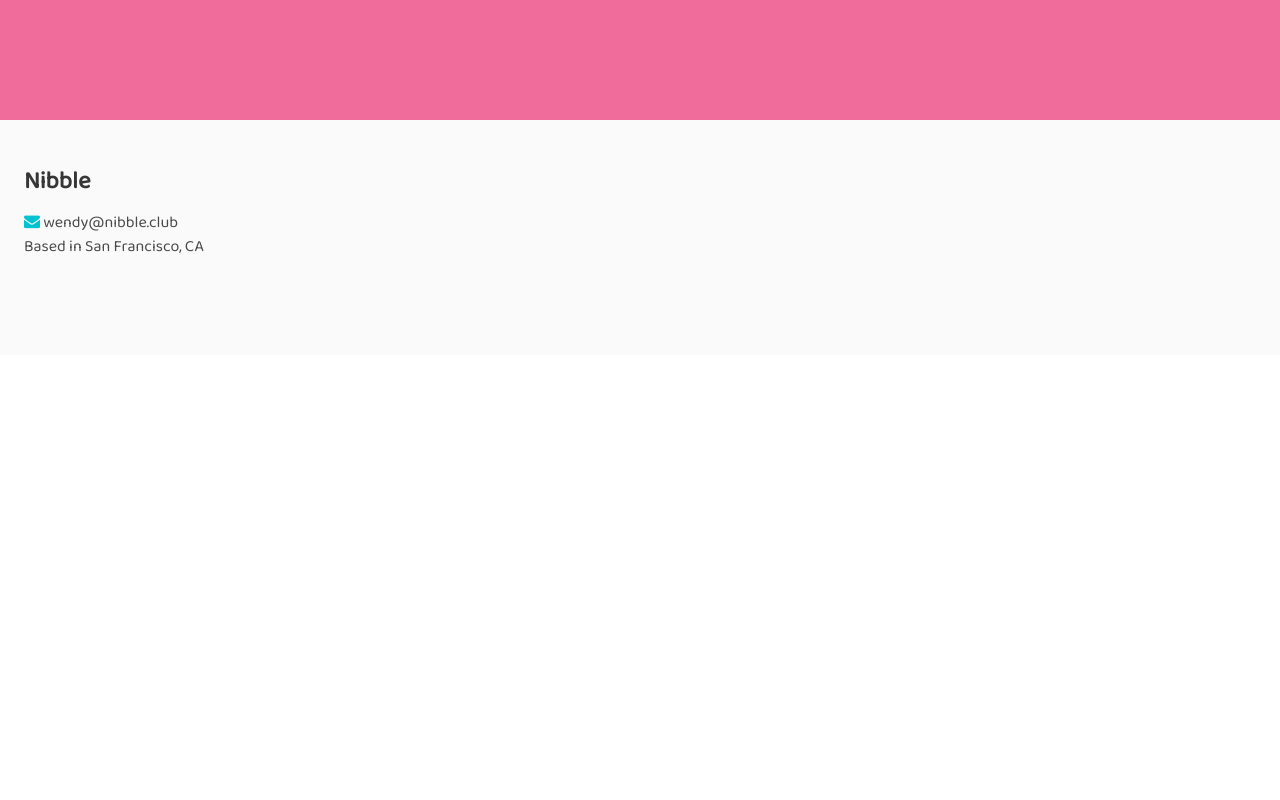
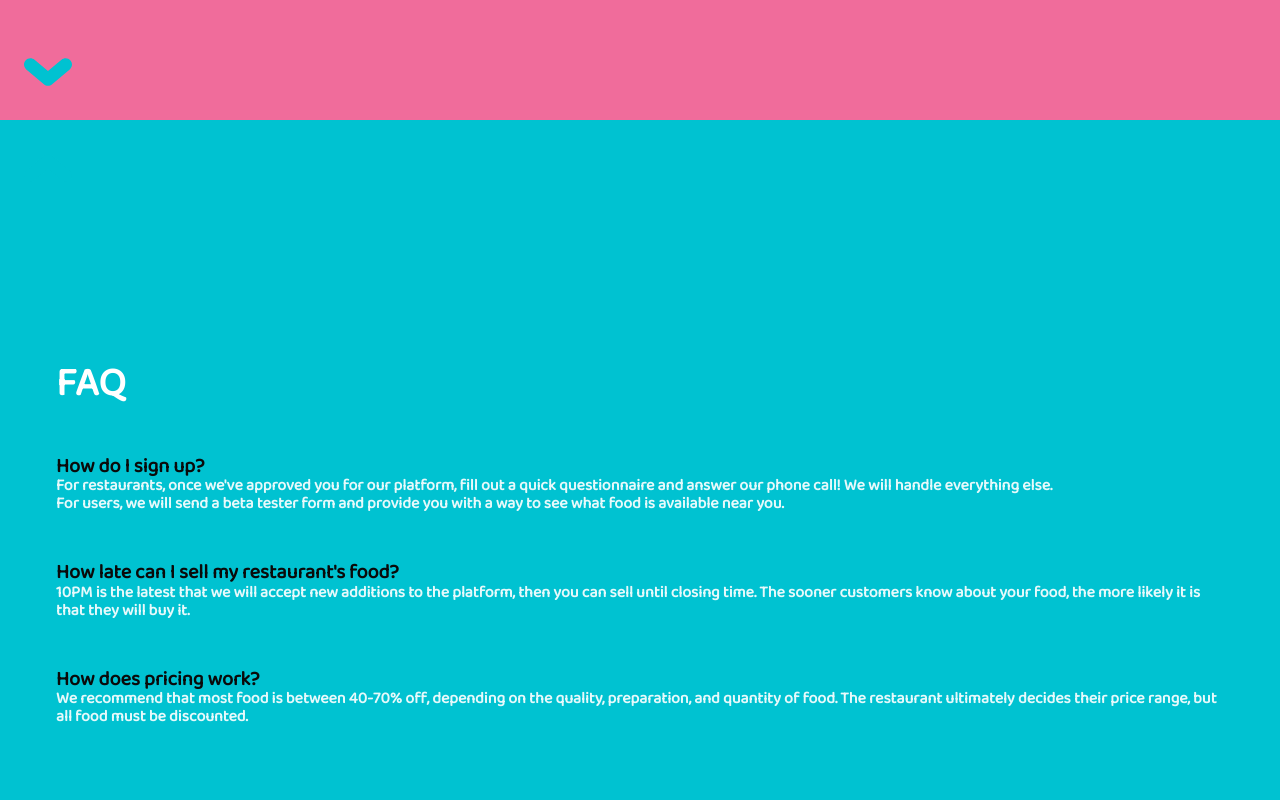
Before and after one commit to nibble-club/marketing-site, a website: page index.html in a window 1280 px wide. Shown: the part 2280-3080 px from the top of the page. Before the commit the page ends 2635 px from the top, so only its background shows below. Drawn offline with Linux system fonts and the light colour scheme.

Commit message:
added FAQ

```diff
--- a/index.html
+++ b/index.html
@@ -83,30 +83,38 @@
                     Did you know?
                     </h1>
                     <!-- Fact 1 -->
-                    <div class="content">
+                    <div class="content mb-6">
                         <h2 class="subtitle is-5 mb-0">
                         U.S. restaurants generate an estimated 22 to 33 billion pounds of food waste each year, largely driven by over-preparation of food,
                         extensive menu choices, and fluctuation in sales.
                         </h2>
-                        <p class="mb-6">-Natural Resources Defense Council</p>
+                        <!-- <p class="mb-6">-Natural Resources Defense Council</p> -->
                     </div>
 
                     <!-- Fact 2 -->
-                    <div class="content has-text-right">
+                    <div class="content has-text-right  mb-6">
                         <h2 class="subtitle is-5 mb-0">
-                        The restaurant industry spends an estimated $162 billion every year in costs related to wasted food.
+                        The restaurant industry spends an estimated $162 billion</br> every year in costs related to wasted food.
                         </h2>
-                        <p class="mb-6">-Environmental Protection Agency</p>
+                        <!-- <p class="mb-6">-Environmental Protection Agency</p> -->
                     </div>
 
                     <!-- Fact 3 -->
-                    <div class="content">
+                    <!-- <div class="content">
                         <h2 class="subtitle is-5 mb-0">
                             A 2017 <a href="https://champions123.org/wp-content/uploads/2017/03/report_-business-case-for-reducing-food-loss-and-waste.pdf">study</a> found that the median
                             restaurant sees more than an 8-fold financial return on investment in food waste reduction efforts.
                         </h2>
                         <p>-The Business Case for Reducing Food Loss and Waste Report</p>
-                    </div>
+                    </div> -->
+
+                    <!-- Fact 4 -->
+                    <div class="content  mb-6">
+                      <h2 class="subtitle is-5 mb-0">
+                        Restaurants working to prevent food waste </br>can cut their costs by 2 to 6 percent.
+                      </h2>
+                      <!-- <p>-Restaurant Hospitality</p> -->
+                  </div>
                 </div>
             </div>
             <div class="column px-6 is-one-fourth-tablet is-two-thirds-mobile">
@@ -171,7 +179,66 @@
                 </div>
             </div>
         </div>
+        <div class="hero-foot">
+          <figure class="image is-96x96 px-5 py-5">
+            <a href="#FAQ">
+              <img src="images/down-arrow.svg"/>
+            </a>
+          </figure>
+        </div>
     </section>
+
+        <!-- NIBBLE FAQ HERO -->
+        <section class="hero is-fullheight is-link" id="FAQ">
+          <div class="hero-head">
+            <figure class="image is-96x96 px-5 py-5">
+              <a href="#EXPLAIN">
+                <img src="images/up-arrow.svg"/>
+              </a>
+            </figure>
+          </div>
+          <div class="hero-body">
+              <div class="columns is-vcentered">
+                  <div class="column">
+                      <div class="container is-fluid">
+                          <h1 class="title is-2 mb-6">
+                              FAQ
+                          </h1>
+                          <!-- FAQ -->
+                            <div class="content mb-6">
+                              <h2 class="subtitle is-5 mb-0 has-text-black">
+                              How do I sign up?
+                              </h2>
+                              <h2 class="subtitle is-6 mt-0">
+                              For restaurants, once we've approved you for our platform, fill out a quick questionnaire and answer our phone call! We will handle everything else. </br>
+                              For users, we will send a beta tester form and provide you with a way to see what food is available near you.
+                              </h2>
+                            </div>
+                            <div class="content mb-6">
+                              <h2 class="subtitle is-5 mb-0 has-text-black">
+                              How late can I sell my restaurant's food?
+                              </h2>
+                              <h2 class="subtitle is-6 mt-0">
+                              10PM is the latest that we will accept new additions to the platform, then you can sell until closing time. The sooner customers know about your food, the more likely it is that
+                              they will buy it.
+                              </h2>
+                            </div>
+                            <div class="content mb-6">
+                              <h2 class="subtitle is-5 mb-0 has-text-black">
+                              How does pricing work?
+                              </h2>
+                              <h2 class="subtitle is-6 mt-0">
+                              We recommend that most food is between 40-70% off, depending on the quality, preparation, and quantity of food.
+                              The restaurant ultimately decides their price range, but all food must be discounted.
+                              </h2>
+                            </div>
+
+
+                      </div>
+                  </div>
+              </div>
+          </div>
+      </section>
 
     <!-- Footer -->
     <footer class="footer">
```
